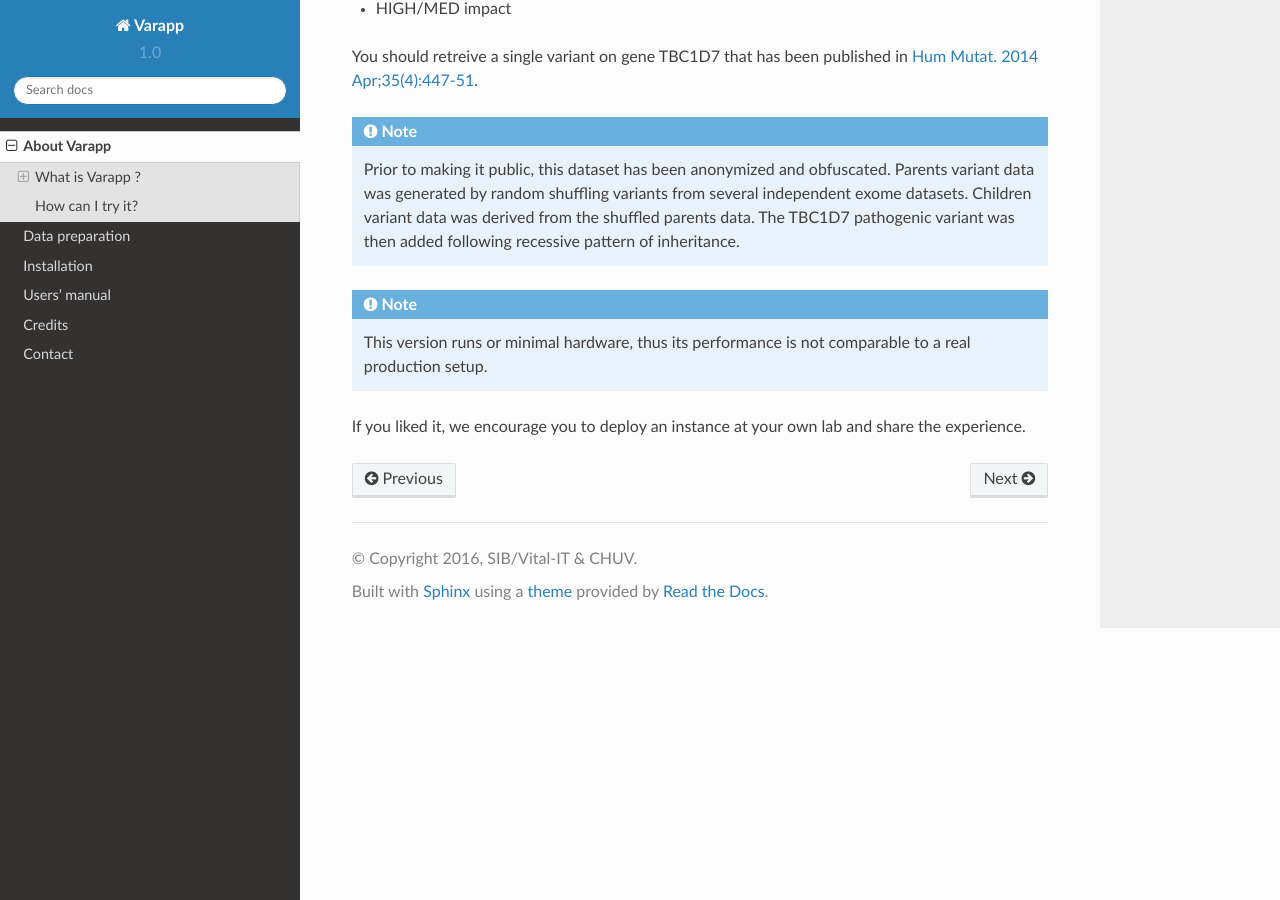
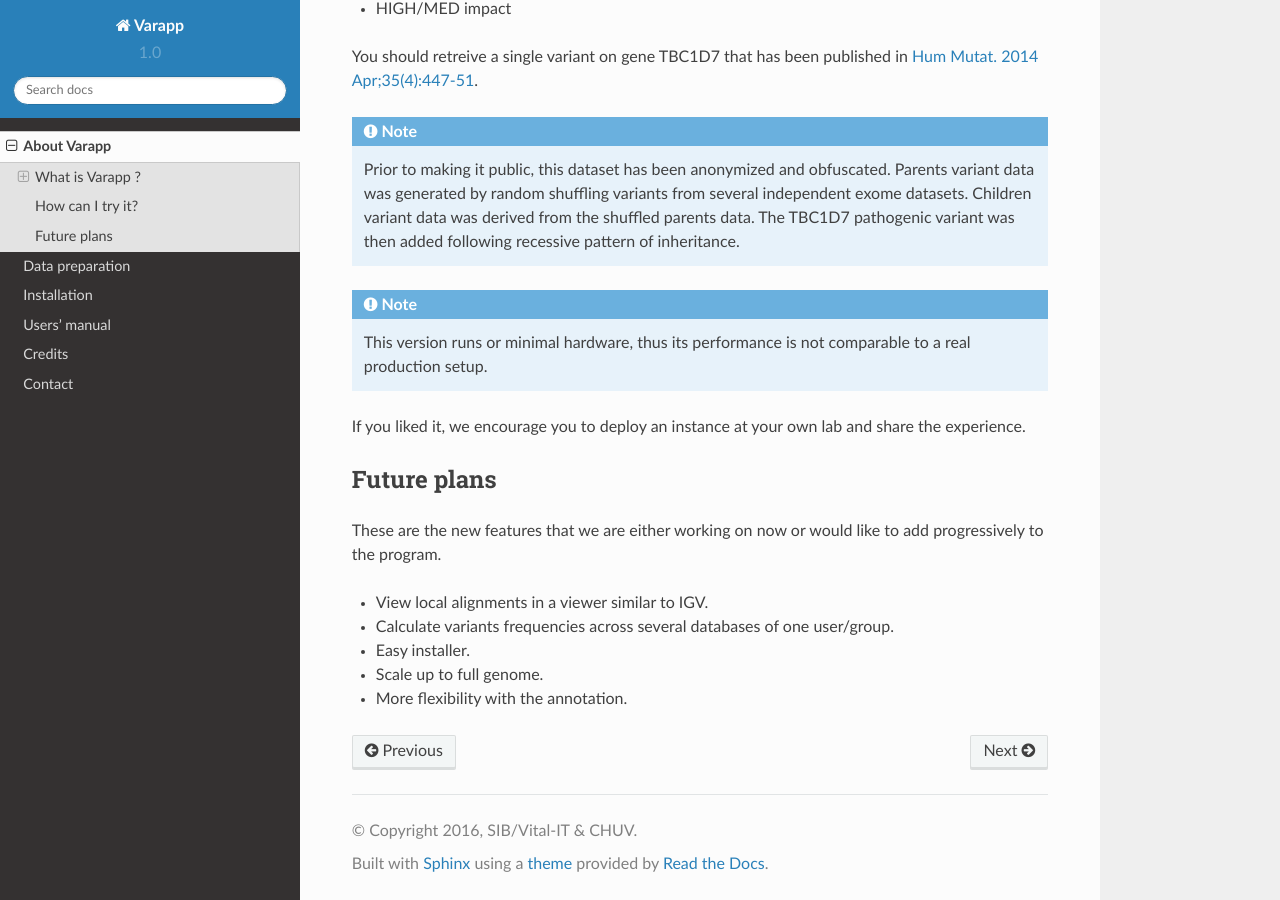
Before and after one commit to varapp/varapp-docs, a Sphinx documentation site: the page built from docs/src/about.rst, in a window 1280 px wide and 900 px high, scrolled down 2311 px. Built offline with Sphinx 7.4.7 and the Read the Docs theme 2.0.0, drawn with Linux system fonts in a browser that asks for light colours.

```diff
--- a/docs/src/about.rst
+++ b/docs/src/about.rst
@@ -118,3 +118,16 @@ in `Hum Mutat. 2014 Apr;35(4):447-51 <http://www.ncbi.nlm.nih.gov/pubmed/2451578
 
 If you liked it, we encourage you to deploy an instance at your own lab
 and share the experience.
+
+
+Future plans
+------------
+
+These are the new features that we are either working on now
+or would like to add progressively to the program.
+
+- View local alignments in a viewer similar to IGV.
+- Calculate variants frequencies across several databases of one user/group.
+- Easy installer.
+- Scale up to full genome.
+- More flexibility with the annotation.
```
Also changed, not shown: docs/src/deployment.rst (+51 -50 lines), 1 other file.
